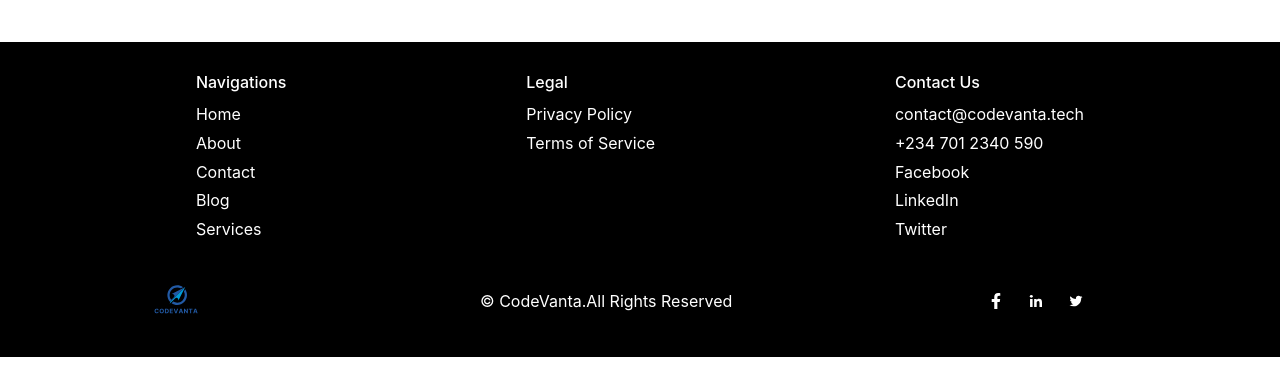
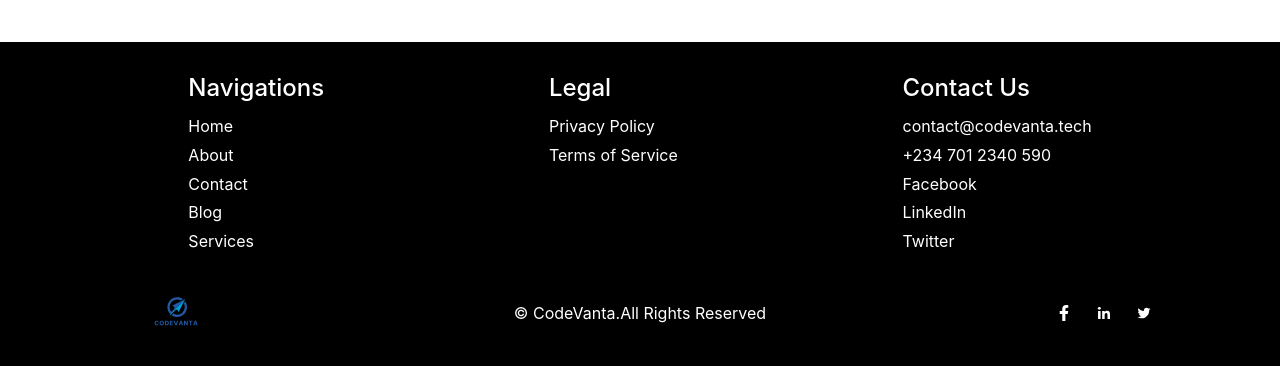
Before and after one commit to Code-Vanta/CompanyWebsite, a React (Vite) app in the folder CodeVanta/: page / in a window 1280 px wide. Shown: the part 2397-2763 px from the top of the page. Built offline with nearby package versions, Linux system fonts and the light colour scheme; no server answers.

Commit message:
subscription form

```diff
--- a/CodeVanta/src/component/footer/Footer.jsx
+++ b/CodeVanta/src/component/footer/Footer.jsx
@@ -1,5 +1,4 @@
 import React from "react";
-import NewsLetter from "../langingpage/newsletter/NewsLetter";
 import logo from '../../assets/companyLogo.svg'
 import { FaFacebookF } from "react-icons/fa";
 import { BiLogoLinkedin } from "react-icons/bi";
@@ -13,7 +12,7 @@
         <div>
           <div className="flex justify-around sm:flex sm:justify-start sm:gap-x-[6rem] sm:gap-y-7 p-3 sm:flex-wrap">
             <div className="flex flex-col gap-[0.5rem]">
-              <h3 className="font-medium">Navigations</h3>
+              <h3 className="font-medium text-[1.5rem]">Navigations</h3>
               <div className="flex flex-col gap-[0.3rem]">
                 <Link to="/">Home</Link>
                 <Link to="">About</Link>
@@ -23,14 +22,14 @@
               </div>
             </div>
             <div className="flex flex-col gap-[0.5rem]">
-              <h3 className="font-medium">Legal</h3>
+              <h3 className="font-medium text-[1.5rem]">Legal</h3>
               <div className="flex flex-col gap-[0.3rem]">
                 <p>Privacy Policy</p>
                 <p>Terms of Service</p>
               </div>
             </div>
             <div className="flex flex-col gap-[0.5rem]">
-              <h3 className="font-medium">Contact Us</h3>
+              <h3 className="font-medium text-[1.5rem]">Contact Us</h3>
               <div className="flex flex-col gap-[0.3rem]">
                 <p>contact@codevanta.tech</p>
                 <p>+234 701 2340 590</p>
@@ -40,7 +39,7 @@
               </div>
             </div>
           </div>
-          <div className="flex sm:flex-col-reverse lg:px-[4rem] md:px-[4rem] gap-[2rem] lg:gap-[16rem] items-center">
+          <div className="flex sm:flex-col-reverse lg:px-[4rem] lg:justify-between sm:py-6 md:px-[4rem] gap-[2rem] items-center">
             <div className="w-[6rem] h-[6rem] sm:hidden">
               <img src={logo} className="bg-black" />
             </div>
--- a/CodeVanta/src/component/langingpage/why/WhyChoose.jsx
+++ b/CodeVanta/src/component/langingpage/why/WhyChoose.jsx
@@ -7,7 +7,7 @@
         <p className="text-center font-bold text-[3rem] py-4">
           Why Choose <span className="text-[#225AA5]">CodeVanta</span>?
         </p>
-        <p className="text-center font-normal text-[1.4rem]">
+        <p className="text-center font-normal sm:text-[0.9rem] sm:text-start text-[1.4rem]">
           In the rapidly evolving landscape of technology and software
           development, choosing the right partner for your projects can make all
           the difference. At CodeVanta, we take pride in offering a
--- a/CodeVanta/src/component/reviewss/PostReview.jsx
+++ b/CodeVanta/src/component/reviewss/PostReview.jsx
@@ -50,7 +50,7 @@
           Write a Review about{" "}
           <span className="text-[#225AA5]">Our Services.</span>
         </p>
-        <div className="lg:mx-[7rem]">
+        <div className="lg:mx-[17rem]">
           <form
             onSubmit={handleSubmit}
             className="shadow-md rounded-lg p-3 flex flex-col gap-5"
--- a/CodeVanta/src/pages/LandingPage.jsx
+++ b/CodeVanta/src/pages/LandingPage.jsx
@@ -4,6 +4,7 @@
 import WhyChoose from '../component/langingpage/why/WhyChoose';
 import OurServices from '../component/langingpage/servicess/OurServices';
 import GetReview from '../component/reviewss/GetReview';
+import { FiX } from "react-icons/fi";
 import { useState,useEffect } from 'react';
 
 const LandingPage = () => {
@@ -12,7 +13,7 @@
    useEffect(() => {
      const popupTimeout = setTimeout(() => {
        setIsPopupOpen(true);
-     }, 60000);
+     }, 30000);
 
      return () => {
        clearTimeout(popupTimeout);
@@ -31,17 +32,17 @@
       <GetReview />
       {isPopupOpen && (
         <div className="fixed inset-0 flex items-center justify-center bg-black bg-opacity-50">
-          <div className="bg-white p-4 rounded shadow-lg relative">
+          <div className="bg-[#E6f5fb] p-4 rounded shadow-lg relative">
             <button
               onClick={closePopup}
-              className="absolute top-2 right-2 text-gray-500 hover:text-gray-800"
+              className="absolute top-0 right-2 text-gray-500 hover:text-gray-800"
             >
-              Close
+              <FiX size={30} className="text-slate-400" />
             </button>
             <iframe
               title="Popup Form"
-              width="540"
-              height="305"
+              width="500"
+              height="400"
               src="https://d66ed512.sibforms.com/serve/MUIFAHPpt9Jutjfr_5anpboNtDELSwQU2vr274aWVuOmpqY_52ipok5pFBVU9jBQYhrXg9wU-HCgpAguYwiwqzvUMMN3rB7OBPTkPsXDKEl-LTA_CZFXeMqQepWbw04LW1xdQX7j3ea6BdRL4tArcbUK7Gmsr8EUNvpHLLAerqETO1x7bMCzqnUPQcb1eLH3qJoUOr7VnFw_wZIi"
               allowFullScreen
               style={{
```
